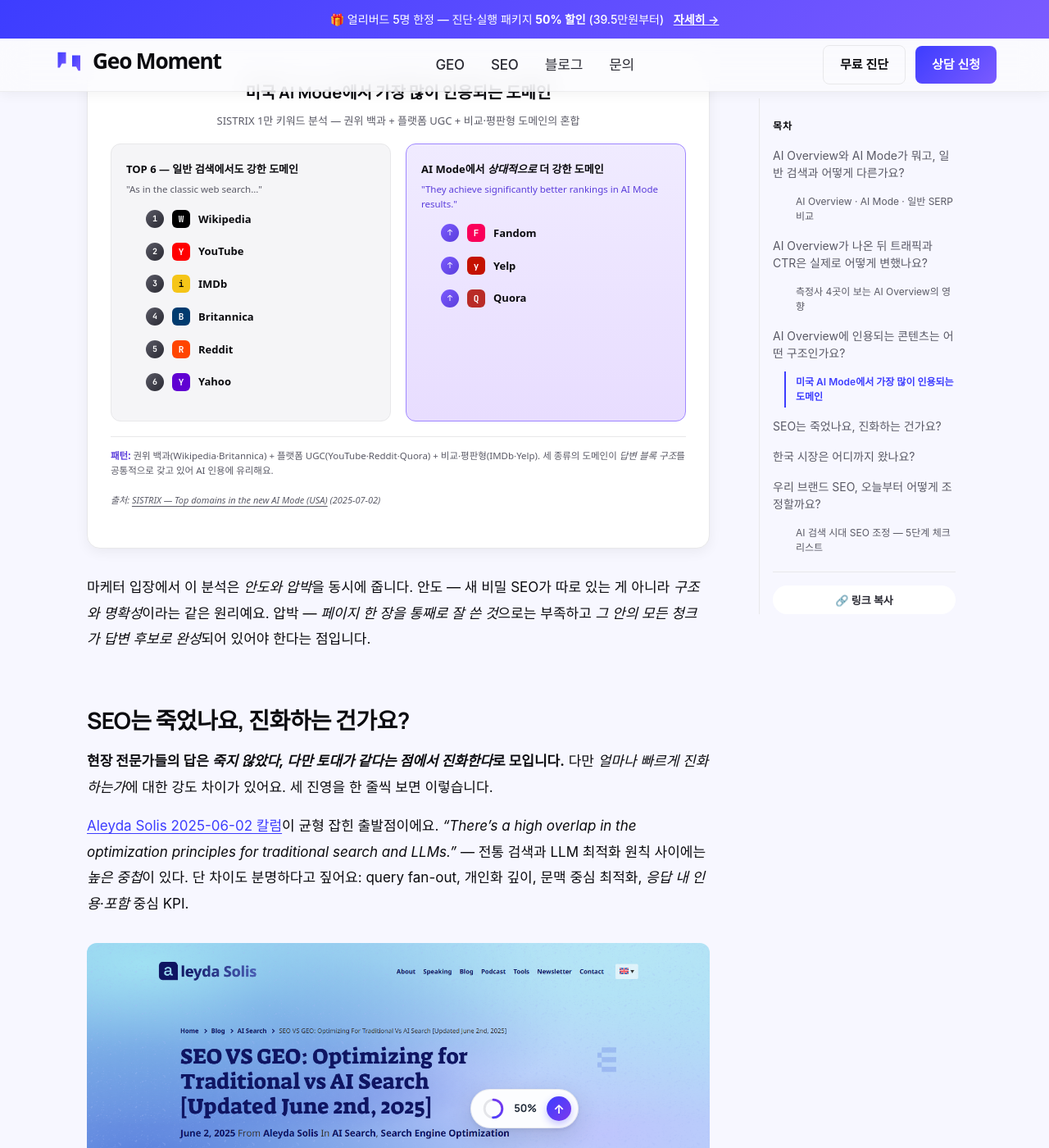
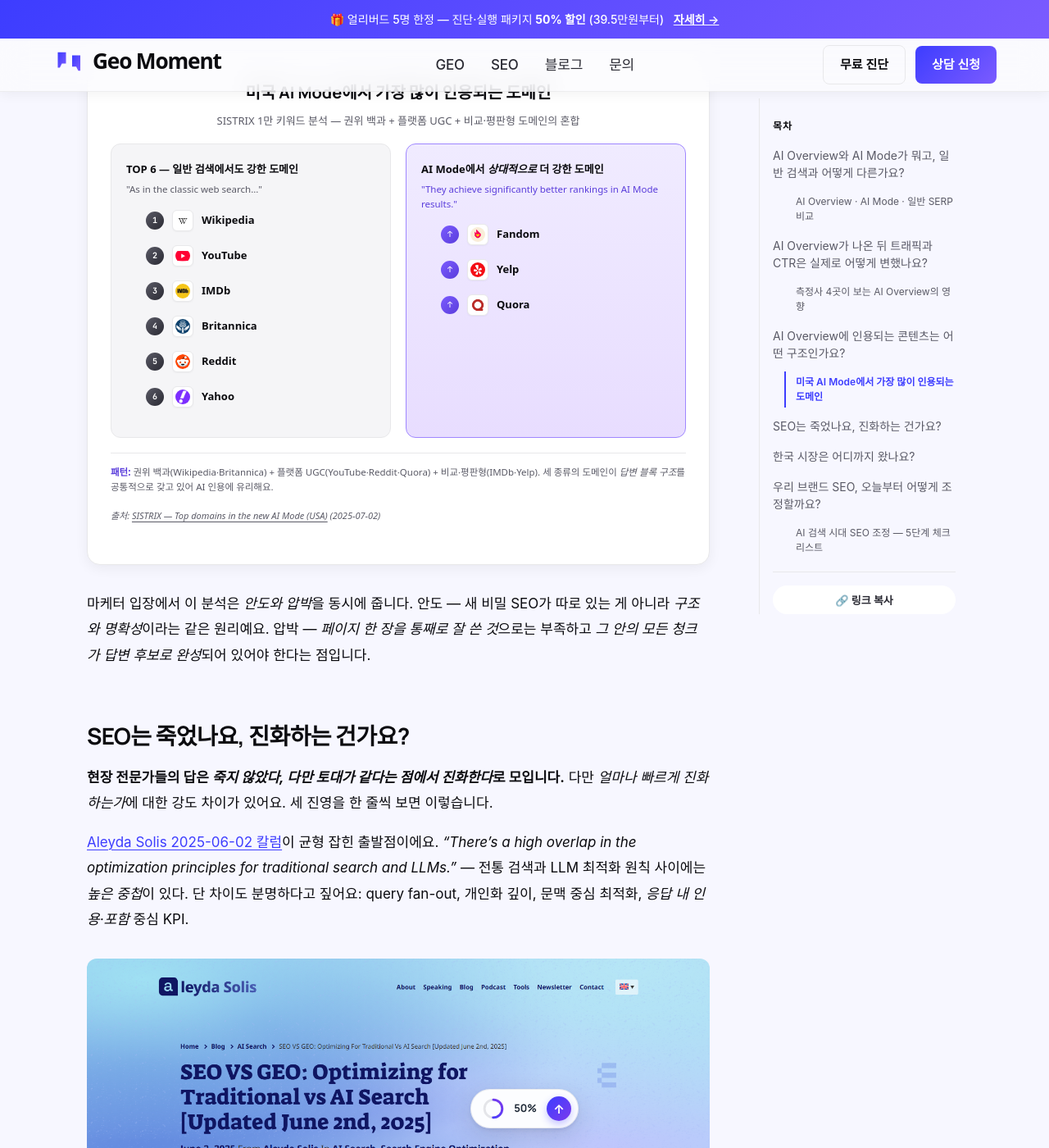
Before and after one commit to 80tt080997-ctrl/geomoment-site, a Jekyll site: the page built from _posts/2026-05-17-ai-overview-and-seo.md, in a window 1280 px wide and 1400 px high, scrolled down 7165 px. Shown: the whole window at 82% size. Built offline with Jekyll 4.4.1, drawn with Linux system fonts in a browser that asks for light colours; some web fonts are replaced.

Commit message:
i13 badges: swap letter monograms for real brand favicons
The single-letter color tiles were too generic — readers couldn't tell which logo each cell represented without reading the domain name. Replace with real 64px favicons fetched from Google's s2 service for all 9 domains (Wikipedia, YouTube, IMDb, Britannica, Reddit, Yahoo, Fandom, Yelp, Quora). Badges become a 26x26 white tile with a 1px border so the brand mark gets enough breathing room.

Co-Authored-By: Claude Opus 4.7 (1M context) <noreply@anthropic.com>

```diff
--- a/_posts/2026-05-17-ai-overview-and-seo.md
+++ b/_posts/2026-05-17-ai-overview-and-seo.md
@@ -94,7 +94,8 @@ summary: |
 .gm-i13__item { display: flex; align-items: center; gap: 10px; font-size: 13px; color: #0B0B0F; }
 .gm-i13__rank { display: inline-flex; align-items: center; justify-content: center; width: 22px; height: 22px; border-radius: 50%; font: 700 10px/1 'JetBrains Mono','Consolas',monospace; color: #FFFFFF; background: linear-gradient(135deg, #5A5A66 0%, #2A2A33 100%); flex: 0 0 auto; }
 .gm-i13__group--upset .gm-i13__rank { background: linear-gradient(135deg, #7B5BFF 0%, #5A3DDB 100%); }
-.gm-i13__badge { display: inline-flex; align-items: center; justify-content: center; width: 22px; height: 22px; border-radius: 6px; font: 800 11px 'JetBrains Mono','Consolas',monospace; color: #FFFFFF; flex: 0 0 auto; }
+.gm-i13__badge { display: inline-flex; align-items: center; justify-content: center; width: 26px; height: 26px; border-radius: 6px; background: #FFFFFF; border: 1px solid #E8E8EA; padding: 3px; flex: 0 0 auto; box-shadow: 0 1px 2px rgba(11,11,15,0.04); }
+.gm-i13__badge img { width: 100%; height: 100%; object-fit: contain; display: block; }
 .gm-i13__domain { font-weight: 700; }
 .gm-i13__note { margin: 18px 0 0; padding-top: 14px; border-top: 1px solid #E8E8EA; font-size: 11.5px; color: #5A5A66; line-height: 1.6; }
 .gm-i13__note strong { color: #5A3DDB; font-weight: 700; }
@@ -278,21 +279,21 @@ AI 시대 SEO의 시작점은 그래서 <em>'우리 페이지가 AI Overview·AI
       <h5 class="gm-i13__group-title">TOP 6 — 일반 검색에서도 강한 도메인</h5>
       <p class="gm-i13__group-sub">"As in the classic web search…"</p>
       <ol class="gm-i13__list">
-        <li class="gm-i13__item"><span class="gm-i13__rank">1</span> <span class="gm-i13__badge" style="background:#000000;">W</span> <span class="gm-i13__domain">Wikipedia</span></li>
-        <li class="gm-i13__item"><span class="gm-i13__rank">2</span> <span class="gm-i13__badge" style="background:#FF0000;">Y</span> <span class="gm-i13__domain">YouTube</span></li>
-        <li class="gm-i13__item"><span class="gm-i13__rank">3</span> <span class="gm-i13__badge" style="background:#F5C518;color:#000;">i</span> <span class="gm-i13__domain">IMDb</span></li>
-        <li class="gm-i13__item"><span class="gm-i13__rank">4</span> <span class="gm-i13__badge" style="background:#003B6F;">B</span> <span class="gm-i13__domain">Britannica</span></li>
-        <li class="gm-i13__item"><span class="gm-i13__rank">5</span> <span class="gm-i13__badge" style="background:#FF4500;">R</span> <span class="gm-i13__domain">Reddit</span></li>
-        <li class="gm-i13__item"><span class="gm-i13__rank">6</span> <span class="gm-i13__badge" style="background:#6001D2;">Y</span> <span class="gm-i13__domain">Yahoo</span></li>
+        <li class="gm-i13__item"><span class="gm-i13__rank">1</span> <span class="gm-i13__badge"><img src="/assets/img/blog/ai-overview-and-seo/favicons/wikipedia.png" alt="" loading="lazy"></span> <span class="gm-i13__domain">Wikipedia</span></li>
+        <li class="gm-i13__item"><span class="gm-i13__rank">2</span> <span class="gm-i13__badge"><img src="/assets/img/blog/ai-overview-and-seo/favicons/youtube.png" alt="" loading="lazy"></span> <span class="gm-i13__domain">YouTube</span></li>
+        <li class="gm-i13__item"><span class="gm-i13__rank">3</span> <span class="gm-i13__badge"><img src="/assets/img/blog/ai-overview-and-seo/favicons/imdb.png" alt="" loading="lazy"></span> <span class="gm-i13__domain">IMDb</span></li>
+        <li class="gm-i13__item"><span class="gm-i13__rank">4</span> <span class="gm-i13__badge"><img src="/assets/img/blog/ai-overview-and-seo/favicons/britannica.png" alt="" loading="lazy"></span> <span class="gm-i13__domain">Britannica</span></li>
+        <li class="gm-i13__item"><span class="gm-i13__rank">5</span> <span class="gm-i13__badge"><img src="/assets/img/blog/ai-overview-and-seo/favicons/reddit.png" alt="" loading="lazy"></span> <span class="gm-i13__domain">Reddit</span></li>
+        <li class="gm-i13__item"><span class="gm-i13__rank">6</span> <span class="gm-i13__badge"><img src="/assets/img/blog/ai-overview-and-seo/favicons/yahoo.png" alt="" loading="lazy"></span> <span class="gm-i13__domain">Yahoo</span></li>
       </ol>
     </article>
     <article class="gm-i13__group gm-i13__group--upset">
       <h5 class="gm-i13__group-title">AI Mode에서 <em>상대적으로</em> 더 강한 도메인</h5>
       <p class="gm-i13__group-sub">"They achieve significantly better rankings in AI Mode results."</p>
       <ol class="gm-i13__list">
-        <li class="gm-i13__item"><span class="gm-i13__rank">↑</span> <span class="gm-i13__badge" style="background:#FA005A;">F</span> <span class="gm-i13__domain">Fandom</span></li>
-        <li class="gm-i13__item"><span class="gm-i13__rank">↑</span> <span class="gm-i13__badge" style="background:#C41200;">y</span> <span class="gm-i13__domain">Yelp</span></li>
-        <li class="gm-i13__item"><span class="gm-i13__rank">↑</span> <span class="gm-i13__badge" style="background:#B92B27;">Q</span> <span class="gm-i13__domain">Quora</span></li>
+        <li class="gm-i13__item"><span class="gm-i13__rank">↑</span> <span class="gm-i13__badge"><img src="/assets/img/blog/ai-overview-and-seo/favicons/fandom.png" alt="" loading="lazy"></span> <span class="gm-i13__domain">Fandom</span></li>
+        <li class="gm-i13__item"><span class="gm-i13__rank">↑</span> <span class="gm-i13__badge"><img src="/assets/img/blog/ai-overview-and-seo/favicons/yelp.png" alt="" loading="lazy"></span> <span class="gm-i13__domain">Yelp</span></li>
+        <li class="gm-i13__item"><span class="gm-i13__rank">↑</span> <span class="gm-i13__badge"><img src="/assets/img/blog/ai-overview-and-seo/favicons/quora.png" alt="" loading="lazy"></span> <span class="gm-i13__domain">Quora</span></li>
       </ol>
     </article>
   </div>
```
Also changed, not shown: assets/img/blog/ai-overview-and-seo/favicons/britannica.png (added), assets/img/blog/ai-overview-and-seo/favicons/fandom.png (added), assets/img/blog/ai-overview-and-seo/favicons/imdb.png (added), assets/img/blog/ai-overview-and-seo/favicons/quora.png (added), assets/img/blog/ai-overview-and-seo/favicons/reddit.png (added), assets/img/blog/ai-overview-and-seo/favicons/wikipedia.png (added), assets/img/blog/ai-overview-and-seo/favicons/yahoo.png (added), assets/img/blog/ai-overview-and-seo/favicons/yelp.png (added), assets/img/blog/ai-overview-and-seo/favicons/youtube.png (added).
